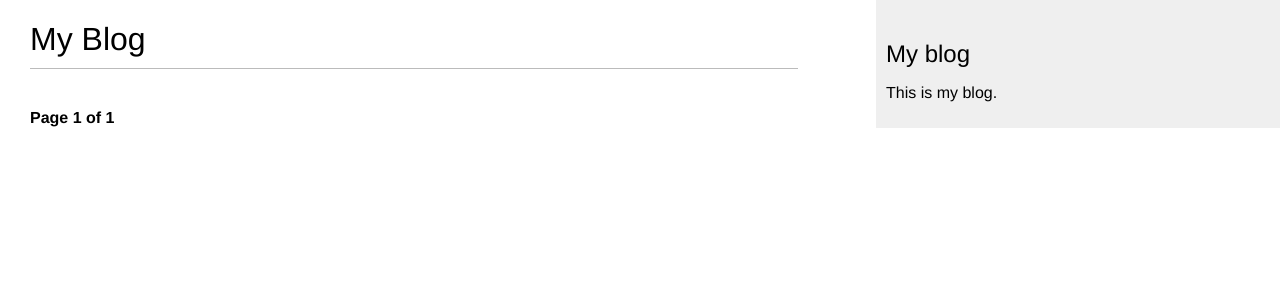
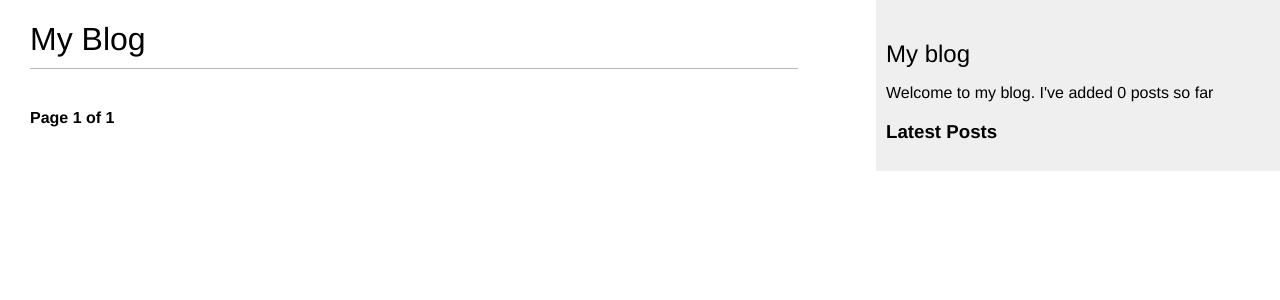
Before and after one commit to mridulgain/demo-codes, a Django app: page /blog/ in a window 1280 px wide. Shown: the top 300 px of the page. Run offline with Django 4.2, Linux system fonts and the light colour scheme; data that the repository does not hold is empty.

Commit message:
chap3: post count & latest post

```diff
--- a/blog/templates/blog/base.html
+++ b/blog/templates/blog/base.html
@@ -1,4 +1,5 @@
 {% load static %}
+{% load blog_tags %}
 <!DOCTYPE html>
 <html>
 <head>
@@ -12,7 +13,9 @@
   </div>
   <div id="sidebar">
     <h2>My blog</h2>
-    <p>This is my blog.</p>
+    <p>Welcome to my blog. I've added {% total_posts %} posts so far</p>
+    <h3>Latest Posts</h3>
+    {% show_latest_posts 3 %}
   </div>
 </body>
 </html>
--- /dev/null
+++ b/blog/templates/blog/post/latest_posts.html
@@ -0,0 +1,7 @@
+<ul>
+    {% for post in latest_posts %}
+        <li>
+            <a href="{{ post.get_absolute_url }}">{{ post.title }}</a>
+        </li>
+    {% endfor %}
+</ul>
--- /dev/null
+++ b/blog/templatetags/blog_tags.py
@@ -0,0 +1,14 @@
+from atexit import register
+from django import template
+from blog.models import Post
+
+register = template.Library()
+
+@register.simple_tag # returns string
+def total_posts():
+    return Post.published.count()
+
+@register.inclusion_tag('blog/post/latest_posts.html')
+def show_latest_posts(count=5):
+    latest_posts = Post.published.order_by('-publish')[:count]
+    return {'latest_posts': latest_posts}
```
Also changed, not shown: blog/templatetags/__init__.py (added).
